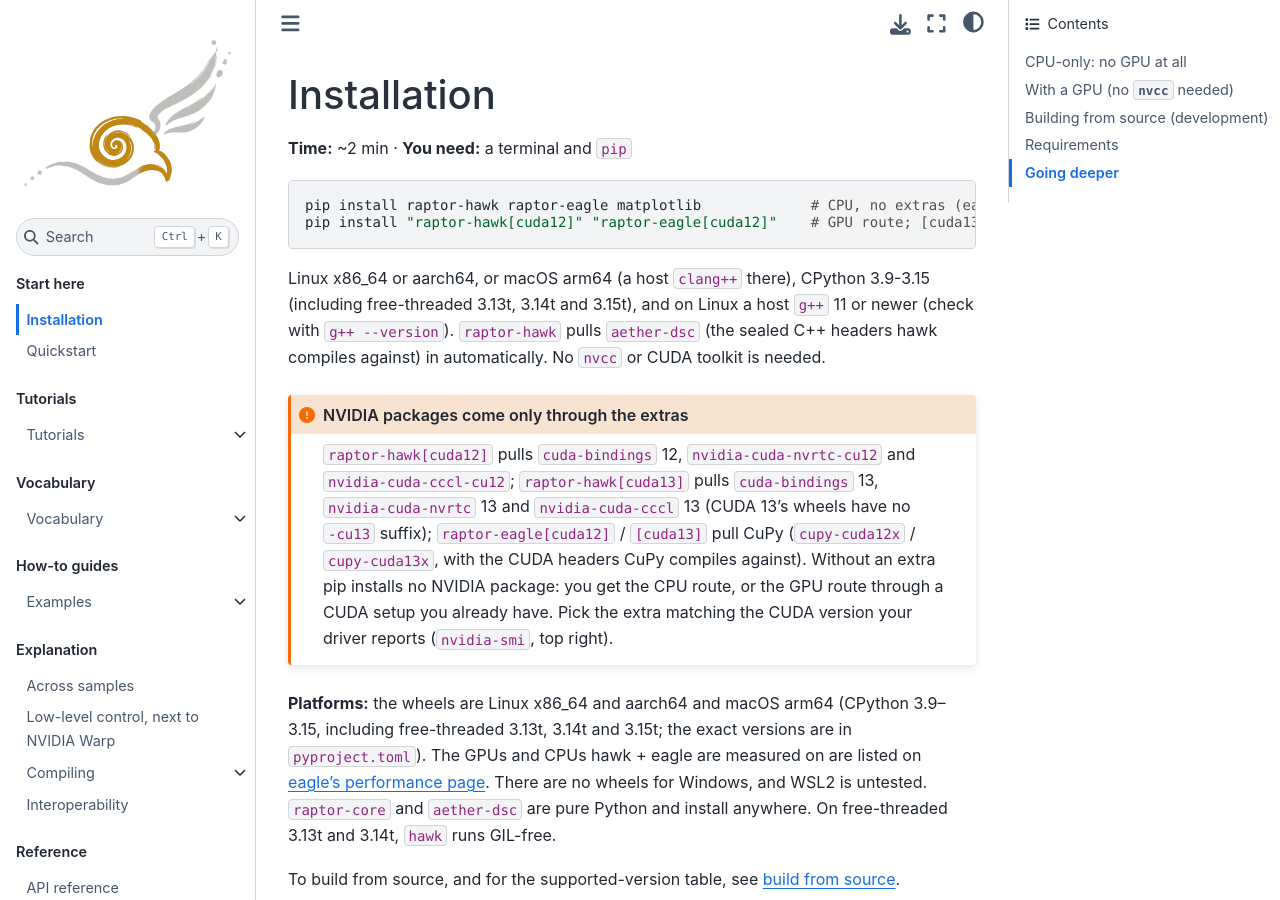
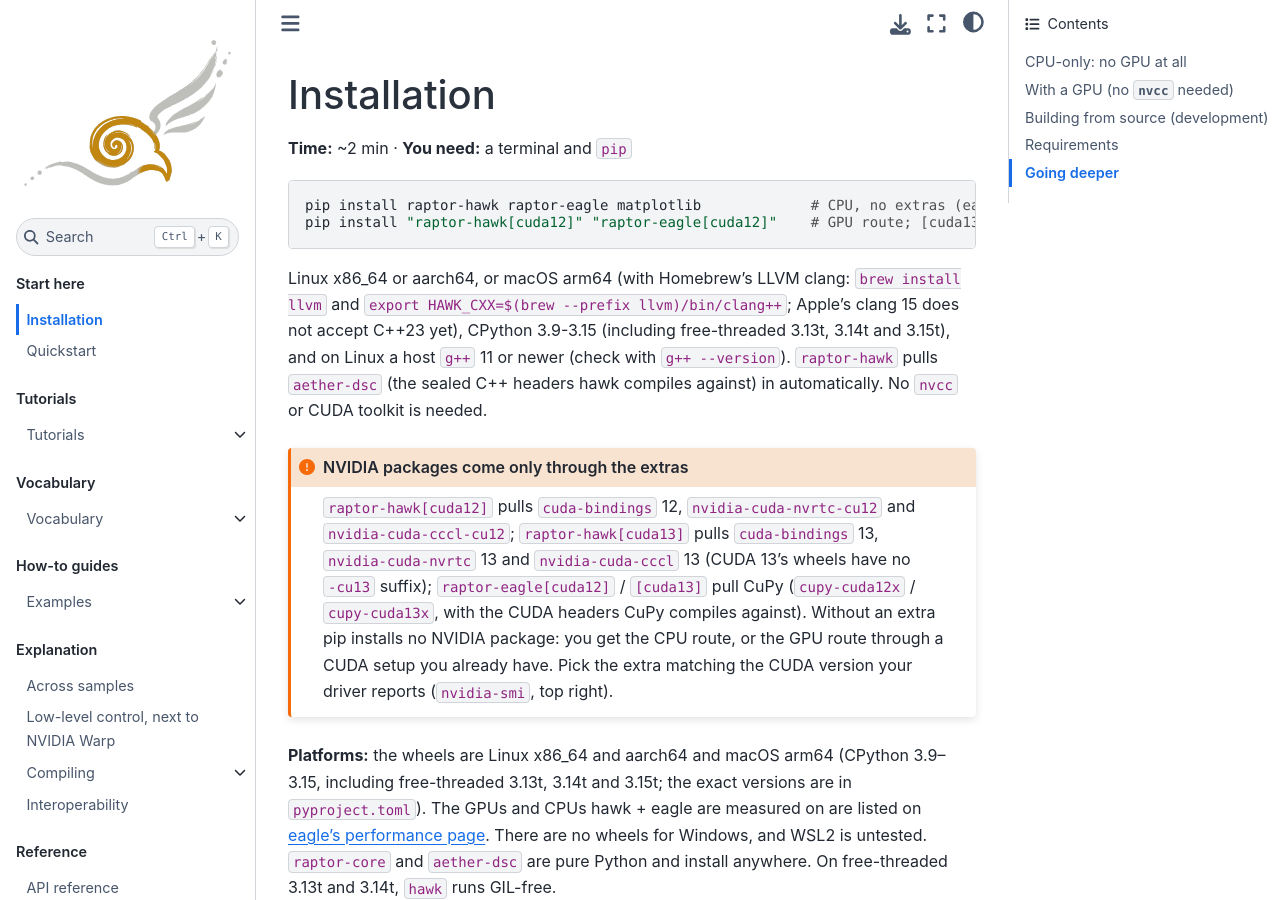
Before and after one commit to amasat01/hawk, a Sphinx documentation site: the page built from docs/content/installation.md, in a window 1280 px wide and 900 px high. Built offline with Sphinx 7.4.7 and the Sphinx Book theme 1.1.4, drawn with Linux system fonts in a browser that asks for light colours.

Commit message:
macOS: kernels compile with Homebrew's LLVM clang (Apple clang 15 lacks C++23); CI and install page say so

````diff
--- a/docs/content/installation.md
+++ b/docs/content/installation.md
@@ -7,7 +7,7 @@
 pip install "raptor-hawk[cuda12]" "raptor-eagle[cuda12]"    # GPU route; [cuda13] on both for CUDA 13
 ```
 
-Linux x86_64 or aarch64, or macOS arm64 (a host `clang++` there), CPython 3.9-3.15 (including free-threaded 3.13t, 3.14t and 3.15t), and on Linux a host `g++` 11 or newer (check with `g++ --version`). `raptor-hawk` pulls
+Linux x86_64 or aarch64, or macOS arm64 (with Homebrew's LLVM clang: `brew install llvm` and `export HAWK_CXX=$(brew --prefix llvm)/bin/clang++`; Apple's clang 15 does not accept C++23 yet), CPython 3.9-3.15 (including free-threaded 3.13t, 3.14t and 3.15t), and on Linux a host `g++` 11 or newer (check with `g++ --version`). `raptor-hawk` pulls
 `aether-dsc` (the sealed C++ headers hawk compiles against) in automatically. No
 `nvcc` or CUDA toolkit is needed.
 
````
Also changed, not shown: CHANGELOG.md (+1 -1 lines), 1 other file.
